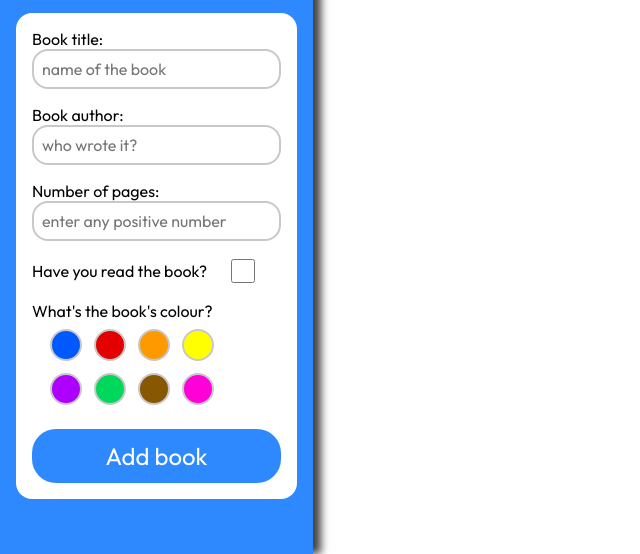
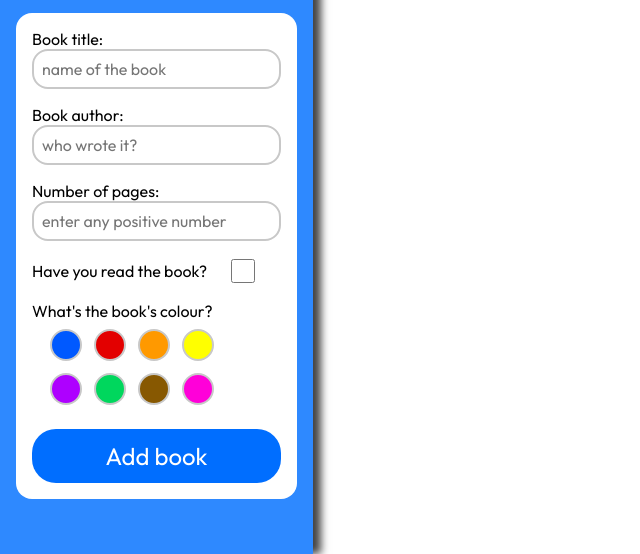
Before and after one commit to J0e-Quan/library, a plain HTML site: page index.html in a window 1280 px wide. In both pictures the pointer is over the button "Add book". Shown: the part 246-800 px from the top of the page, without its empty margins (0-640 px from the left). Drawn offline with Linux system fonts and the light colour scheme.

Commit message:
Add hover animation to add book button
Will add text prompting user to add book when library is empty

```diff
--- a/styles.css
+++ b/styles.css
@@ -109,6 +109,10 @@ input[type="checkbox"] {
     font-size: 1.5rem;
 }
 
+.new-book-submit:hover {
+    background-color: rgb(0, 110, 255);
+}
+
 .library-grid {
     display: grid;
     grid-template-columns: repeat(auto-fit, minmax(15rem, 1fr));
```
